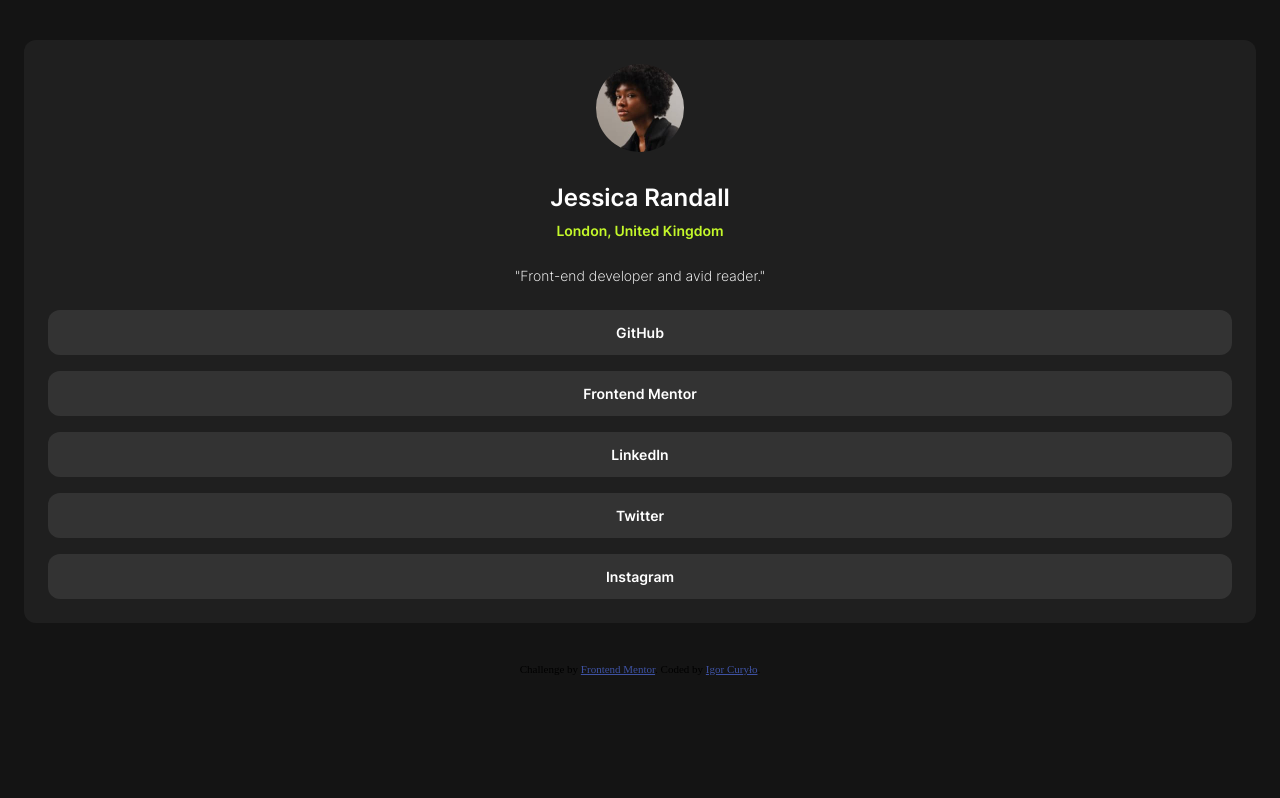
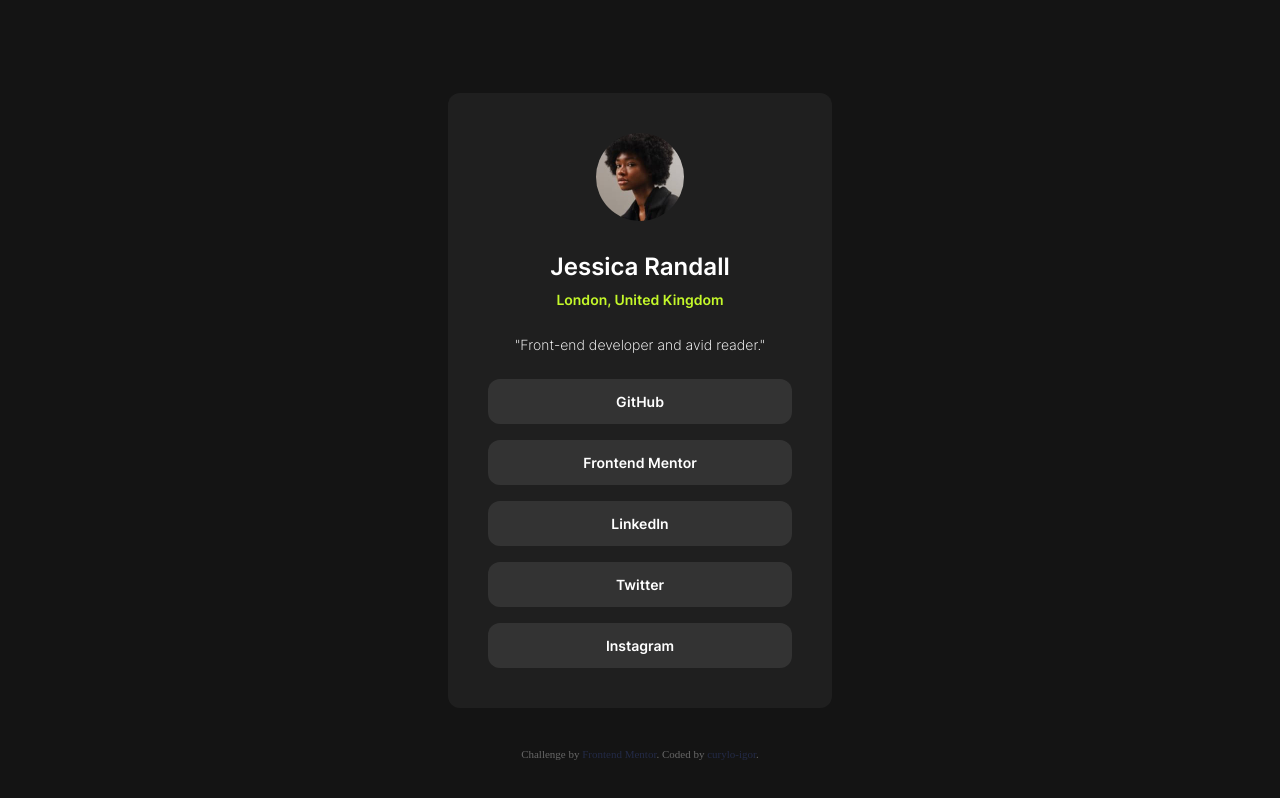
Before and after one commit to curylo-igor/social-links-profile-main, a plain HTML site: page index.html in a window 1280 px wide. Drawn offline with Linux system fonts and the light colour scheme.

Commit message:
dekstop view and small fixes

```diff
--- a/index.html
+++ b/index.html
@@ -17,6 +17,8 @@
       .attribution {
         font-size: 0.6875rem;
         text-align: center;
+        position: absolute;
+        bottom: 20px;
       }
       .attribution a {
         color: hsl(228, 45%, 44%);
@@ -50,7 +52,13 @@
     <footer class="attribution">
       Challenge by
       <a href="https://www.frontendmentor.io?ref=challenge">Frontend Mentor</a>.
-      Coded by <a href="#">Igor Curyło</a>.
+      Coded by
+      <a
+        href="https://github.com/curylo-igor"
+        target="_blank"
+        rel="noopener noreferrer"
+        >curylo-igor</a
+      >.
     </footer>
   </body>
 </html>
--- a/style.css
+++ b/style.css
@@ -1,7 +1,6 @@
 @font-face {
   font-family: "Inter";
-  src: url("./assets/fonts/Inter-VariableFont_slnt\,wght.ttf")
-    format("truetype");
+  src: url("./assets/fonts/Inter-VariableFont_slnt,wght.ttf") format("truetype");
   font-weight: 100 900;
   font-style: normal;
   font-display: swap;
@@ -56,13 +55,19 @@
 
 body {
   background-color: var(--grey-900);
+  min-height: 100vh;
+  display: grid;
+  grid-template-rows: 1fr auto 1fr;
+  justify-items: center;
 }
 
 .profile-card {
-  margin: var(--spacing-500) var(--spacing-300);
   background-color: var(--grey-800);
   border-radius: var(--spacing-150);
   text-align: center;
+  width: calc(100% - 48px);
+  max-width: 384px;
+  grid-row: 2;
 }
 
 .buttons-container {
@@ -99,8 +104,24 @@ body {
   border-radius: var(--spacing-150);
   margin: 0 var(--spacing-300) var(--spacing-200);
   height: 45px;
+  display: block;
   text-align: center;
   align-content: center;
+}
+
+.attribution {
+  font-size: 0.6875rem;
+  text-align: center;
+  margin-top: auto;
+  padding-bottom: 20px;
+  grid-row: 3;
+  align-self: end;
+  color: var(--white);
+  opacity: 35%;
+}
+.attribution a {
+  color: hsl(228, 45%, 44%);
+  text-decoration: none;
 }
 
 .profile-link:last-child {
@@ -109,8 +130,14 @@ body {
 
 @media (min-width: 768px) {
   .profile-card {
+    width: 384px;
+  }
+
+  .profile-picture {
+    margin-top: var(--spacing-500);
+  }
+
+  .buttons-container {
+    margin: 0 var(--spacing-200) var(--spacing-200);
   }
 }
-
-@media (min-width: 1024px) {
-}
```
